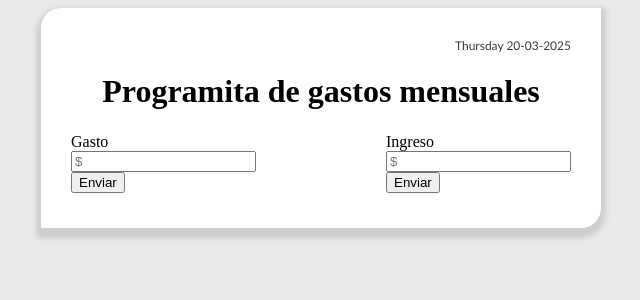
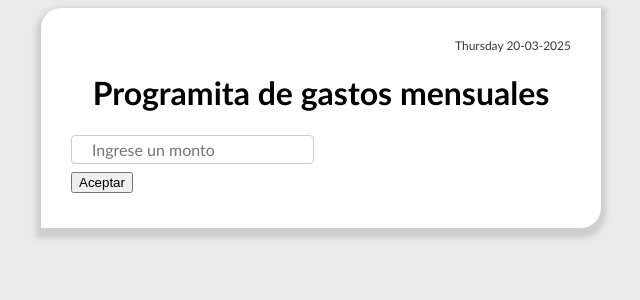
Before and after one commit to GutierrezJesica/Plugins, a PHP site: page / in a window 1280 px wide. Shown: the top 300 px of the page, without its empty margins (319-959 px from the left). Run offline with PHP 8.4, Linux system fonts and the light colour scheme.

Commit message:
Armando nueva estructura

```diff
--- a/Gastos-mensuales/estilos.css
+++ b/Gastos-mensuales/estilos.css
@@ -11,11 +11,12 @@ body {
     padding: 30px;
     border-radius: 20px 0 20px 0px;
     box-shadow: 0px 5px 5px 5px rgba(196,196,196,0.75);
--webkit-box-shadow: 0px 5px 5px 5px rgba(196,196,196,0.75);
--moz-box-shadow: 0px 5px 5px 5px rgba(196,196,196,0.75);
+    -webkit-box-shadow: 0px 5px 5px 5px rgba(196,196,196,0.75);
+    -moz-box-shadow: 0px 5px 5px 5px rgba(196,196,196,0.75);
 }
 
 h1 {
+    font-family: "Calibri", sans-serif;
     text-align: center;
     margin: 0;
 }
@@ -34,3 +35,16 @@ h1 {
     font-size: 12px;
     color: #393939;
 }
+
+#monto {
+    width: 100%;
+    padding: 4px 20px;
+    margin: 0px 0px 8px 0;
+    display: inline-block;
+    border: 1px solid #ccc;
+    border-radius: 4px;
+    box-sizing: border-box;
+    font-family: "Calibri", sans-serif;
+    font-size: 16px;
+    color: #393939;
+}
--- a/Gastos-mensuales/index.php
+++ b/Gastos-mensuales/index.php
@@ -16,18 +16,12 @@
         <br>
             <div class="contenedor">
                 <div id="gastos" class="column-1">
-                    <label for="gastos">Gasto</label>
+                    <input type="number" name="Monto" id="monto" placeholder="Ingrese un monto">
                     <br>
-                    <input type="number" name="Gastos" id="gastos" placeholder="$">
-                    <br>
-                    <button>Enviar</button>
+                    <button>Aceptar</button>
                 </div>
                 <div id="ingresos" class="column-2">
-                    <label for="ingresos">Ingreso</label>
-                    <br>
-                    <input type="number" name="Ingresos" id="ingresos" placeholder="$">
-                    <br>
-                    <button>Enviar</button>
+
                 </div>
             </div>
     </div>
```
